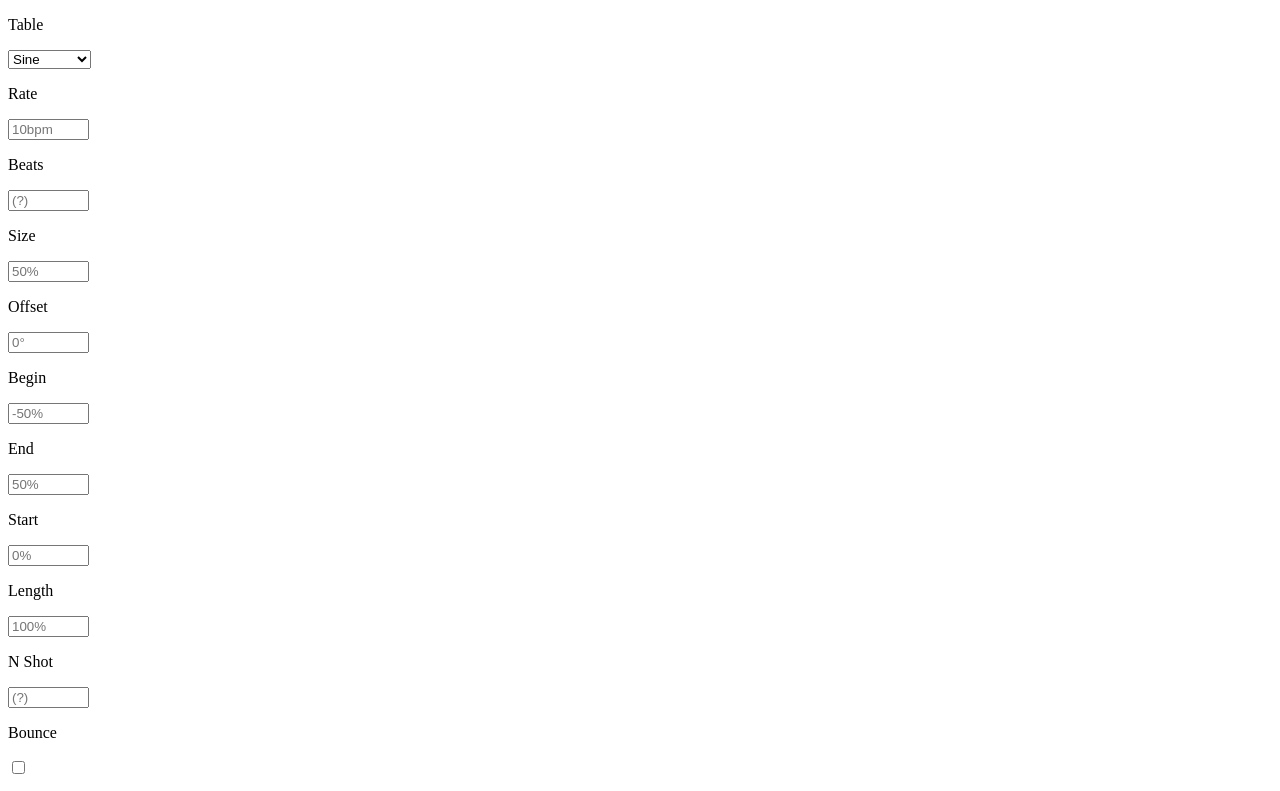
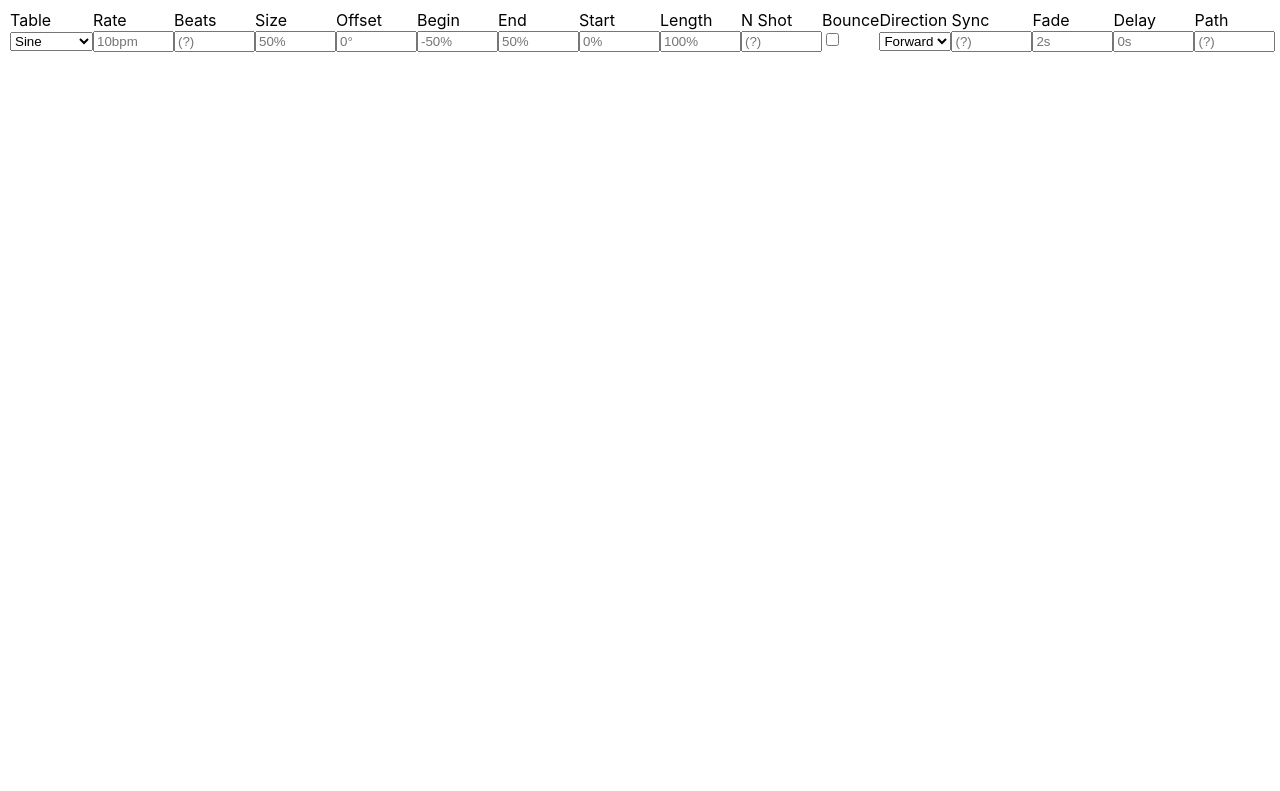
Before and after one commit to OscarNOW/hogtools, a website: page index.html in a window 1280 px wide. Shown: the top 791 px of the page. Drawn offline with Linux system fonts and the light colour scheme.

Commit message:
Added css

```diff
--- /dev/null
+++ b/index.css
@@ -0,0 +1,23 @@
+body {
+    margin: 0;
+
+    width: 100%;
+    height: fit-content;
+
+    font-family: -apple-system, BlinkMacSystemFont, "Segoe UI", Roboto, Helvetica, Arial, sans-serif, "Apple Color Emoji", "Segoe UI Emoji", "Segoe UI Symbol";
+}
+
+p {
+    margin: 0;
+}
+
+input[type="text"]:read-only {
+    cursor: not-allowed;
+}
+
+.properties {
+    margin: 10px;
+
+    display: flex;
+    justify-content: space-around;
+}
--- a/index.html
+++ b/index.html
@@ -5,9 +5,12 @@
     <meta charset="UTF-8">
     <meta name="viewport" content="width=device-width, initial-scale=1.0">
     <title>Hello world</title>
+
+    <link rel="stylesheet" href="index.css">
 </head>
 
 <body>
+    <div class="properties">
         <div>
             <p>Table</p>
             <select>
@@ -88,6 +91,7 @@
             <p>Path</p>
             <input type="text" placeholder="(?)" size="7" readonly=true spellcheck="false">
         </div>
+    </div>
 </body>
 
 </html>
```
Lines whose indentation alone changed are shown as unchanged.
